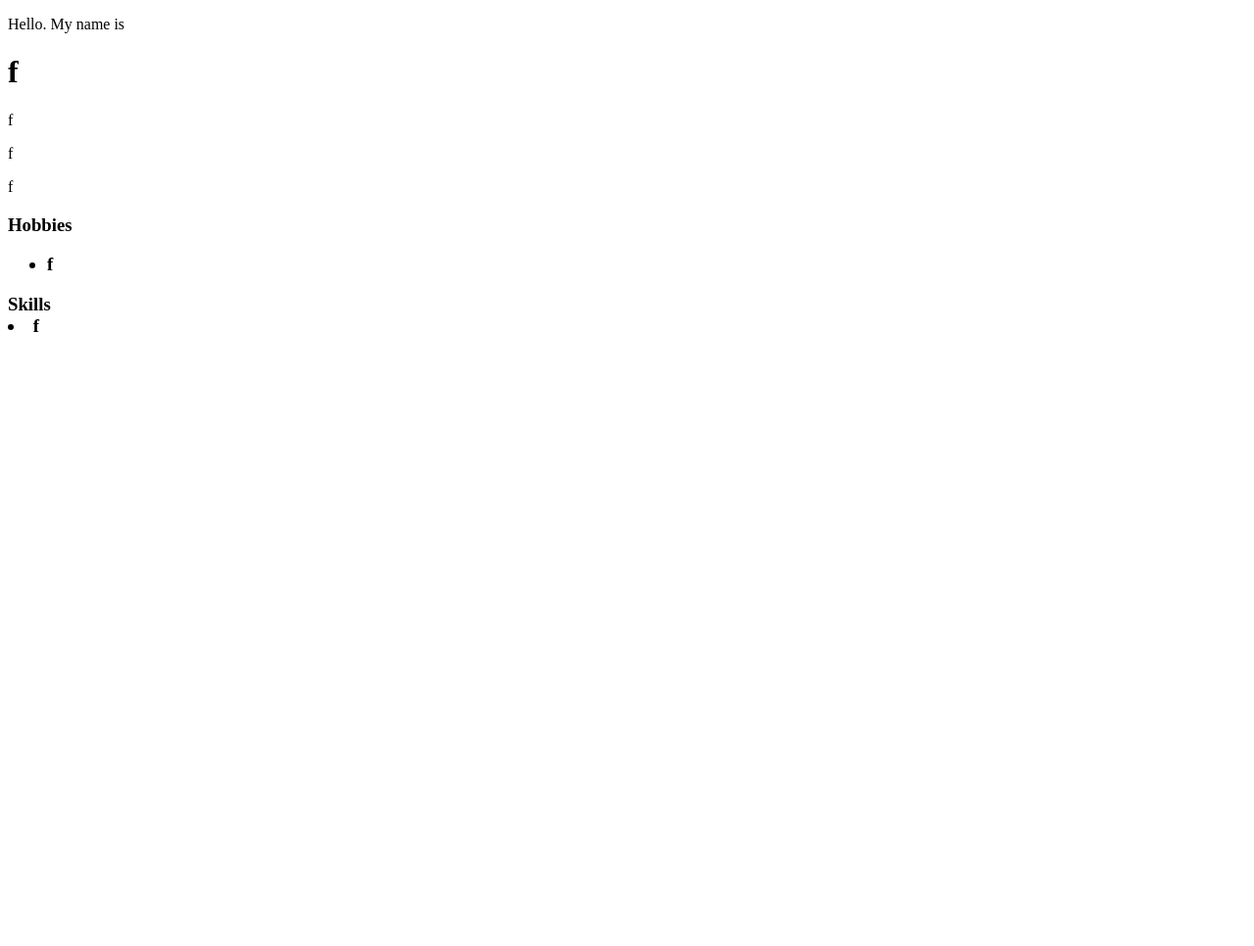
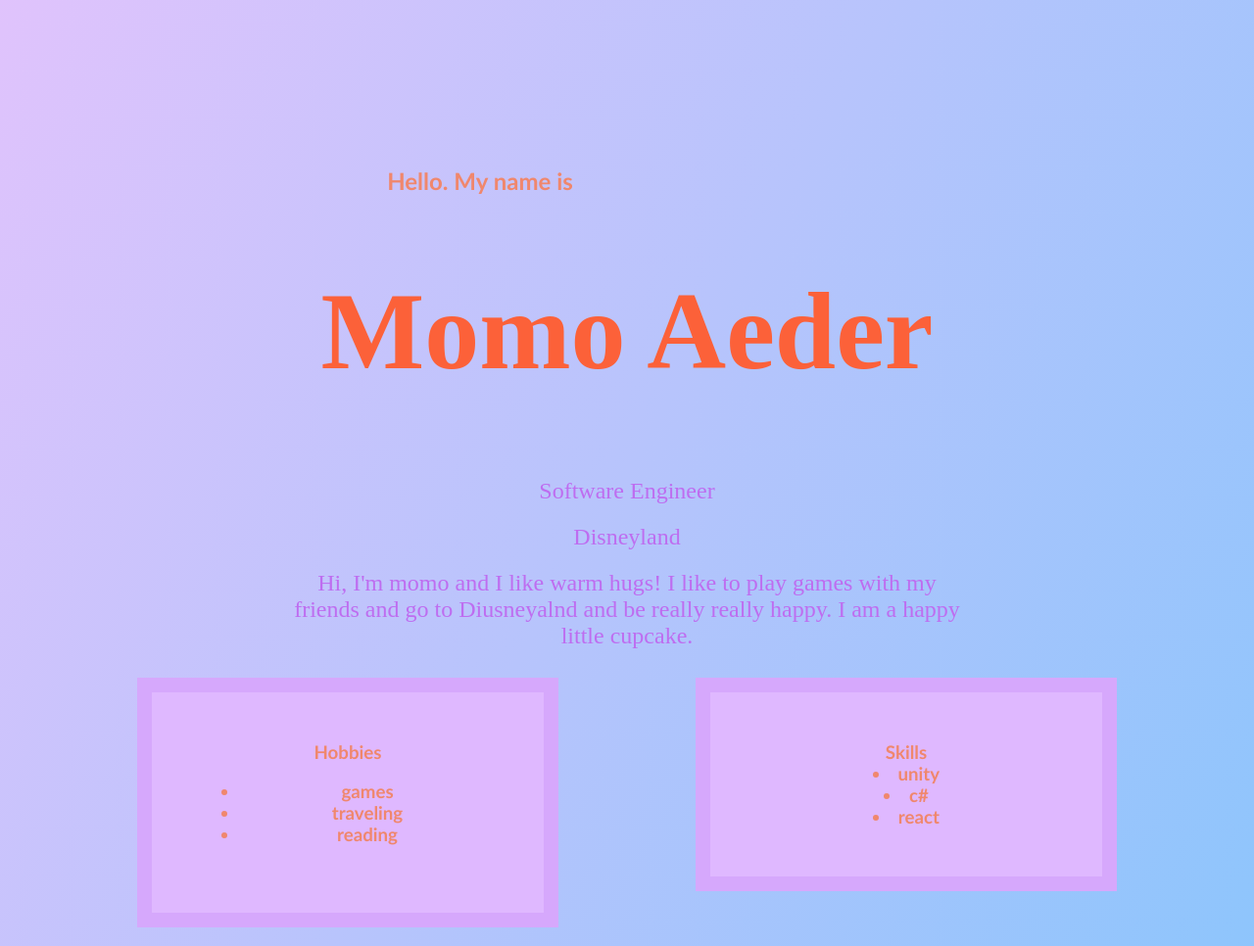
Before and after one commit to jennifershinshin/nodejs-portfolio, a website: page portfolio.html in a window 1280 px wide. Shown: the whole page at 98% size. Before the commit the page ends 800 px from the top, so only its background shows below. Drawn offline with Linux system fonts and the light colour scheme.

Commit message:
Finished the css

```diff
--- a/portfolio.html
+++ b/portfolio.html
@@ -1,22 +1,79 @@
 <!DOCTYPE html>
     <html>
     <head>
+        <link rel="stylesheet" type="text/css" href="Portfolio.css" media="screen"/>
         <title>Portfolio</title>
+        <style>
+            h1 {
+                color: #FC6139;
+                font-size: 700%;
+                text-align: center;
+            }
+
+            h2 {
+                color: #F0876D;
+                font-family: "Gill Sans", sans-serif;
+                padding-right: 300px;
+                padding-top: 150px;
+                text-align: center;
+            }
+
+            h3 {
+                color: #F0876D;
+                width: 300px;
+                padding: 50px;
+                border: 15px solid #D6A8FC;
+                background-color: #DFB8FF;
+                text-align: center;
+                font-family: "Gill Sans", sans-serif;
+            }
+
+            #boxLists {
+                margin: 0 auto;
+                width: 1000px;
+            }
+
+            #Hobbies {
+                float: left;
+            }
+
+            #Skills {
+                float: right;
+            }
+
+            p {
+                color: #BE6DF0;
+                font-size: 150%;
+                text-align: center;
+                padding: 10px;
+                word-wrap: break-word;
+                width: 700px;
+                margin: 0 auto;
+            }
+
+            html {
+                background-image: linear-gradient(120deg, #e0c3fc 0%, #8ec5fc 100%);
+            }
+        </style>
     </head>
+    <body>
+        <h2>Hello. My name is</h2>
+        <h1>Momo Aeder</h1>
 
-    <body>
-        <p>Hello. My name is</p>
-        <h1>f</h1>
+        <p>Software Engineer</p>
+        <p>Disneyland</p>
+        <p>Hi, I'm momo and I like warm hugs! I like to play games with my friends and go to Diusneyalnd and be really really happy. I am a happy little cupcake.</p>
 
-        <p>f</p>
-        <p>f</p>
-        <p>f</p>
-
-        <h3>Hobbies
-            <ul><li>f</li></ul>
-        </h3>
-
-        <h3>Skills<li>f</li></ul>
-        </h3>
+        <div id="boxLists">
+            <div id="Hobbies">
+                <h3>Hobbies
+                    <ul><li>games</li><li> traveling</li><li> reading</li></ul>
+                </h3>
+            </div>
+            <div id="Skills">
+                <h3>Skills<li>unity</li><li> c#</li><li> react</li></ul>
+                </h3>
+            </div>
+        </div>
     </body>
     </html>
```
Also changed, not shown: app.js (+60 -4 lines), portfolio.css (deleted).
